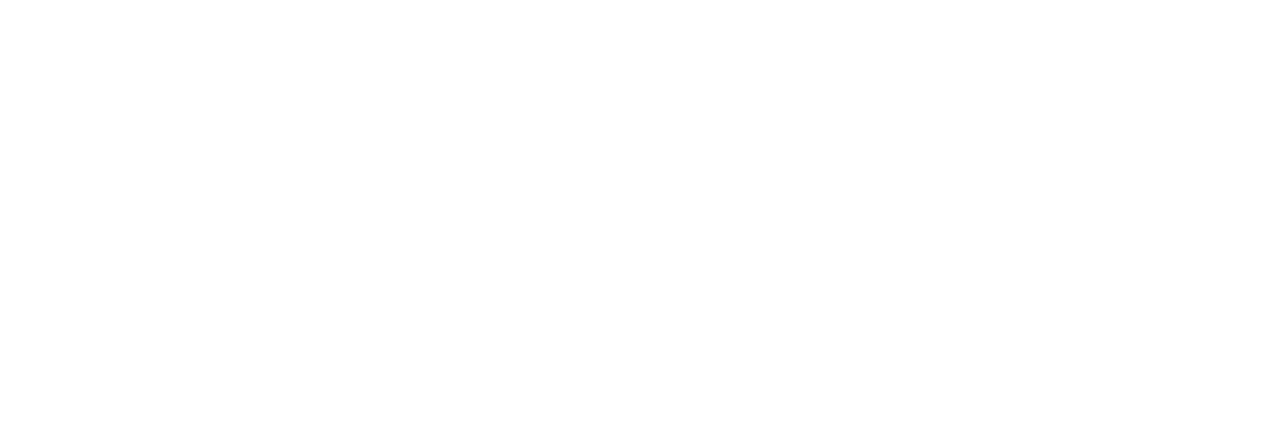
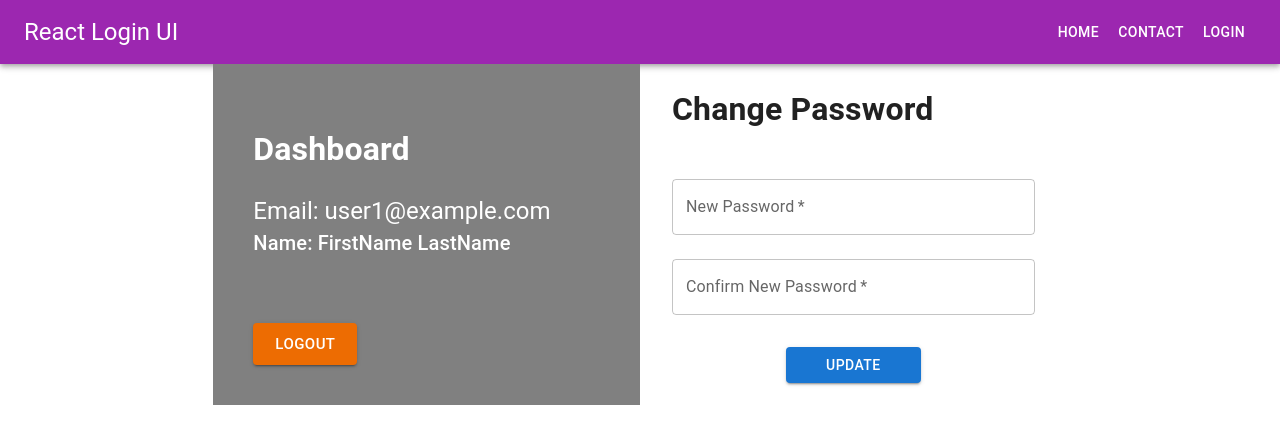
Before and after one commit to akshay98322/react-log-in-ui, a React (Create React App) app: page /dashboard in a window 1280 px wide. Before the commit this address had no page. Shown: the top 444 px of the page. Built offline with nearby package versions, Linux system fonts and the light colour scheme.

Commit message:
added password change feature

```diff
--- a/src/App.js
+++ b/src/App.js
@@ -5,6 +5,7 @@
 import LoginReg from './componenets/pages/auth/LoginReg';
 import SendPassResEmail from './componenets/pages/auth/SendPassResEmail';
 import ResetPass from './componenets/pages/auth/ResetPass';
+import Dashboard from './componenets/pages/Dashboard';
 
 function App() {
   return (
@@ -17,6 +18,7 @@
         <Route path='login' element={<LoginReg/>} />
         <Route path='sendpassresemail' element={<SendPassResEmail/>} />
         <Route path='reset' element={<ResetPass/>} />
+        <Route path='dashboard' element={<Dashboard/>} />
       </Route>
     </Routes>
     </BrowserRouter>
--- /dev/null
+++ b/src/componenets/pages/Dashboard.js
@@ -0,0 +1,31 @@
+import {Button, CssBaseline, Grid, Typography} from "@mui/material";
+import { useNavigate } from "react-router-dom";
+import ChangePass from "./auth/ChangePass";
+
+
+function Dashboard() {
+    const navigate = useNavigate();
+    const handleLogout = () => {
+        console.log("clicked");
+        navigate("/login");
+    }
+
+  return (
+    <>
+        <CssBaseline />
+        <Grid container justifyContent="center">
+            <Grid item sm={4} sx={{ backgroundColor: 'gray', p:5, color: 'white'}}>
+                <h1>Dashboard</h1>
+                <Typography variant="h5">Email: user1@example.com</Typography>
+                <Typography variant="h6">Name: FirstName LastName</Typography>
+                <Button variant="contained" color="warning" size="large" onClick={handleLogout} sx={{mt: 8}}>Logout</Button>
+            </Grid>
+            <Grid item sm={4}>
+                <ChangePass/>
+            </Grid>
+        </Grid>
+    </>
+  )
+}
+
+export default Dashboard
--- /dev/null
+++ b/src/componenets/pages/auth/ChangePass.js
@@ -0,0 +1,45 @@
+import { TextField, Button, Box, Alert } from "@mui/material"
+import React, {useState} from 'react'
+
+function ChangePass() {
+    const [error, setError] = useState({
+        status: false,
+        msg: "",
+        type: ""
+    });
+    const handleSubmit = (e) => {
+        e.preventDefault();
+        const data = new FormData(e.currentTarget);
+        const actualData = {
+            password: data.get('password'),
+            confirm_password: data.get('confirm_password'),
+        };
+        if (actualData.password && actualData.confirm_password) {
+            if (actualData.password === actualData.confirm_password) {
+                document.getElementById('pass-change-form').reset();
+                setError({status: true, msg: "Password Reset Success", type: "success"});
+            } else {
+                setError({status: true, msg: "Password and Confirm Password doesn't match", type: "error"});
+            }
+        } else {
+            setError({status: true, msg: "Please fill all the fields", type: "error"});
+        }
+
+    }
+  return (
+    <>
+    <Box sx={{display: 'flex', flexDirection: 'column', flexWrap: 'wrap', maxWidth: 600, mx:4}}>
+        <h1>Change Password</h1>
+        <Box component='form' onSubmit={handleSubmit}  noValidate sx={{mt: 1}} id='pass-change-form'>
+            <TextField margin='normal' required fullWidth name='password' label='New Password' type='password' id='password'  />
+            <TextField margin='normal' required fullWidth name='confirm_password' label='Confirm New Password' type='password' id='confirm_password' />
+            <Box textAlign='center'><Button type='submit' variant='contained' sx={{mt: 3, mb: 2, px:5}}>Update</Button></Box>
+            {error.status ? <Alert severity={error.type}>{error.msg}</Alert>: null}
+        </Box>
+
+    </Box>
+    </>
+  )
+}
+
+export default ChangePass
--- a/src/componenets/pages/auth/LoginReg.js
+++ b/src/componenets/pages/auth/LoginReg.js
@@ -31,7 +31,7 @@
         }} />
         <Grid item lg={5} sm={7} xs={12}>
         <Card sx={{ width: "100%", height: "100%" }}>
-            <Box >
+            <Box sx={{mx: 3}} >
                 <Box sx={{ borderBottom:1, borderColor: 'divider'}}>
                     <Tabs value={value} onChange={handleChange} textColor="secondary" indicatorColor="secondary">
                         <Tab label='Login' sx={{textTransform:'none', fontWeight: "bold"}}/>
--- a/src/componenets/pages/auth/UserLogin.js
+++ b/src/componenets/pages/auth/UserLogin.js
@@ -17,9 +17,9 @@
             password: data.get('password')
         };
         if (actualData.email && actualData.password) {
+            document.getElementById('login-form').reset();
             setError({status: true, msg: "Login Success", type: "success"});
-            document.getElementById('login-form').reset();
-            navigate('/');
+            navigate('/dashboard');
         } else {
             setError({status: true, msg: "Please fill all the fields", type: "error"});
         }
--- a/src/componenets/pages/auth/UserRegistration.js
+++ b/src/componenets/pages/auth/UserRegistration.js
@@ -1,6 +1,6 @@
 import { TextField, Button, Box, Alert, FormControlLabel, Checkbox } from "@mui/material"
 import React, { useState } from 'react'
-import { NavLink, useNavigate } from "react-router-dom";
+import { useNavigate } from "react-router-dom";
 
 function UserRegistration() {
     const [error, setError] = useState({
@@ -8,7 +8,7 @@
         msg: "",
         type: ""
     });
-    // const navigate = useNavigate();
+    const navigate = useNavigate();
     const handleSubmit = (e) => {
         e.preventDefault();
         const data = new FormData(e.currentTarget);
@@ -21,8 +21,9 @@
         };
         if (actualData.name && actualData.email && actualData.password && actualData.confirm_password && actualData.tc !== null) {
             if (actualData.password === actualData.confirm_password) {
+                document.getElementById('registration-form').reset();
                 setError({status: true, msg: "Registration Success", type: "success"});
-                document.getElementById('registration-form').reset();
+                navigate('/dashboard');
             } else {
                 setError({status: true, msg: "Password and Confirm Password doesn't match", type: "error"});
             }
```
